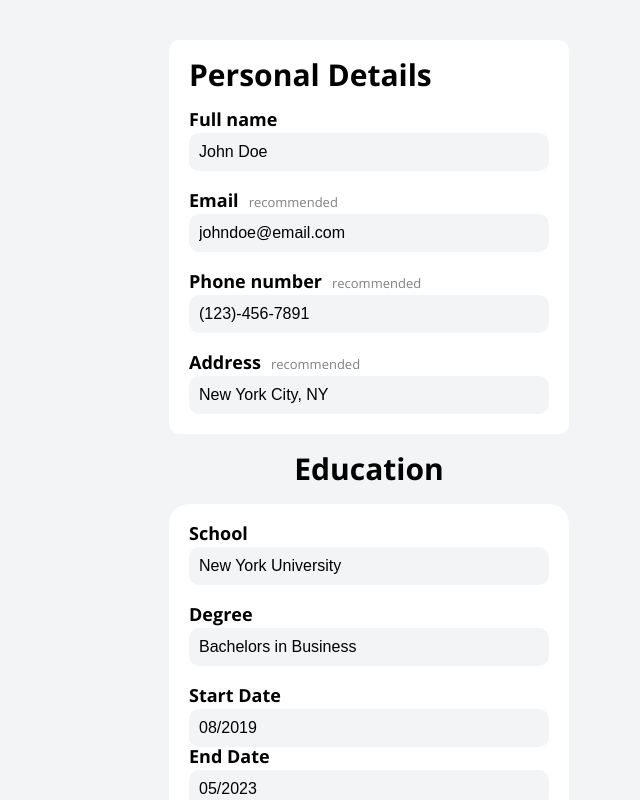
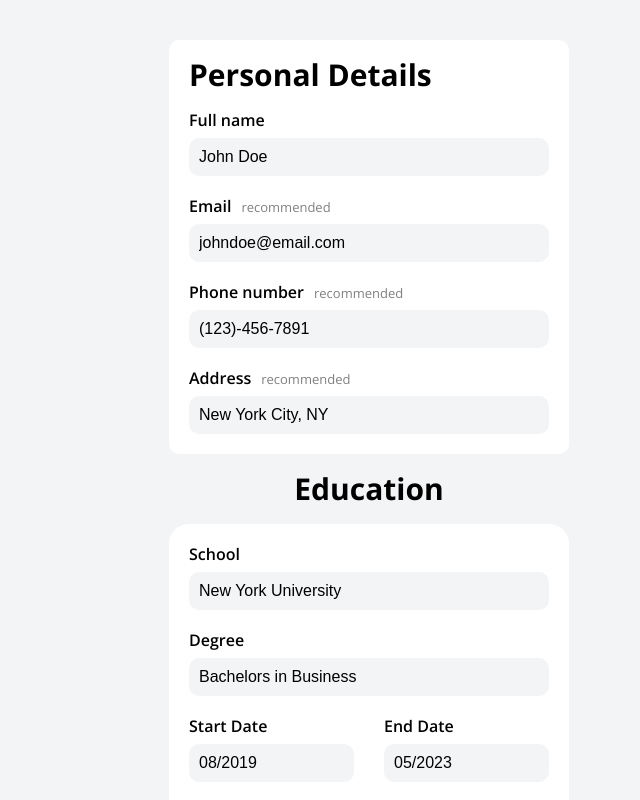
Before and after one commit to seanmckone/odin-cv-application, a React (Vite) app: page / in a window 1280 px wide. Both pictures are taken after a click on the button "New York University". Shown: the top 800 px of the page, without its empty margins (271-911 px from the left). Built offline with nearby package versions, Linux system fonts and the light colour scheme.

Commit message:
Make date fields adjacent

```diff
--- a/src/components/EducationForm.jsx
+++ b/src/components/EducationForm.jsx
@@ -28,7 +28,7 @@ function EducationForm({ educationDetails, onChange, cancel, remove, save }) {
         dataKey="degree"
         value={educationDetails.degree}
       />
-      <div id="dates">
+      <div className="dates">
         <InputGroup
           id="start-date"
           placeholder="Enter start date"
--- a/src/components/ExperienceForm.jsx
+++ b/src/components/ExperienceForm.jsx
@@ -28,7 +28,7 @@ function ExperienceForm({ experienceDetails, onChange, cancel, remove, save }) {
         dataKey="position"
         value={experienceDetails.position}
       />
-      <div id="dates">
+      <div className="dates">
         <InputGroup
           id="start-date"
           placeholder="Enter start date"
--- a/src/styles/EduExpForm.css
+++ b/src/styles/EduExpForm.css
@@ -10,3 +10,9 @@
 
   width: 100%;
 }
+
+.dates {
+  display: flex;
+  flex-direction: row;
+  gap: 30px;
+}
--- a/src/styles/InputGroup.css
+++ b/src/styles/InputGroup.css
@@ -4,12 +4,13 @@ input {
   padding: 10px;
   border-radius: 10px;
   font-size: 16px;
+  width: 100%;
 }
 
 .input-group {
   display: flex;
   flex-direction: column;
-  gap: 5px;
+  gap: 10px;
 }
 
 .optional-text,
@@ -20,5 +21,6 @@ input {
 }
 
 .label-text {
-  font-weight: bold;
+  font-weight: 600;
+  font-size: 16px;
 }
```
